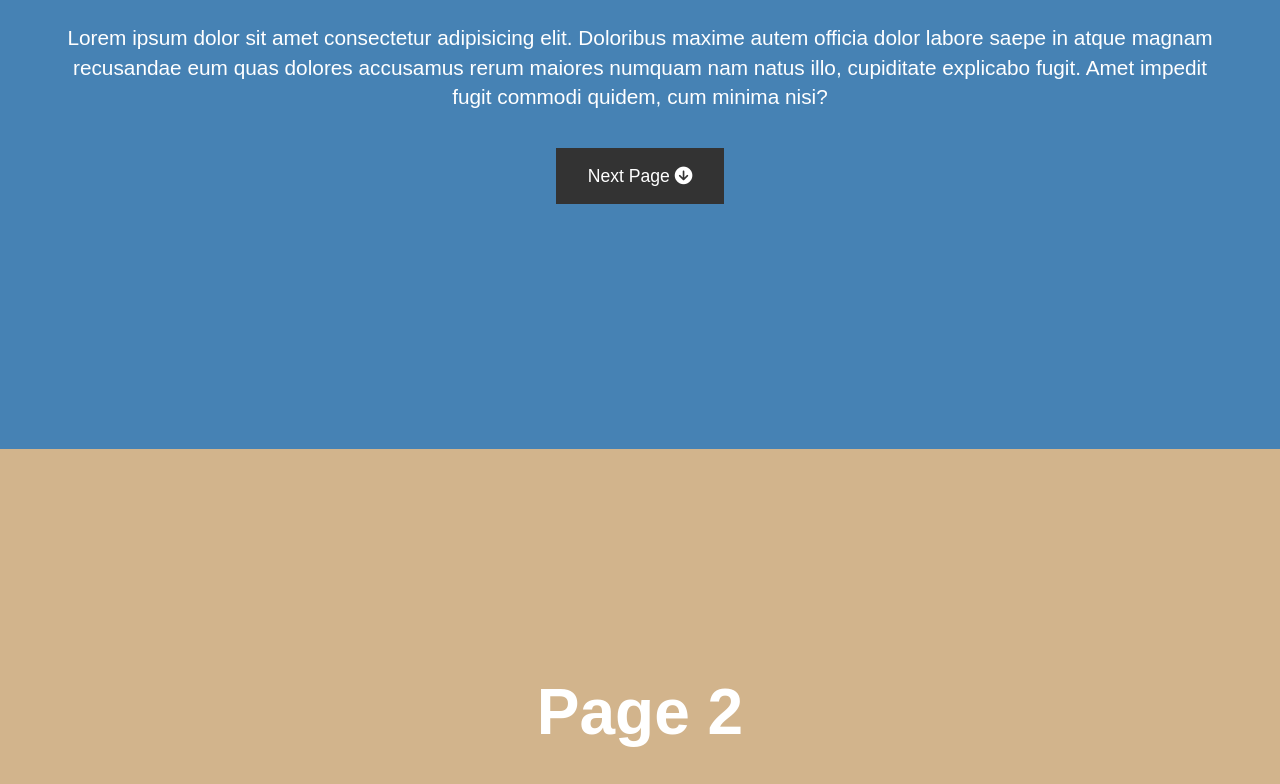
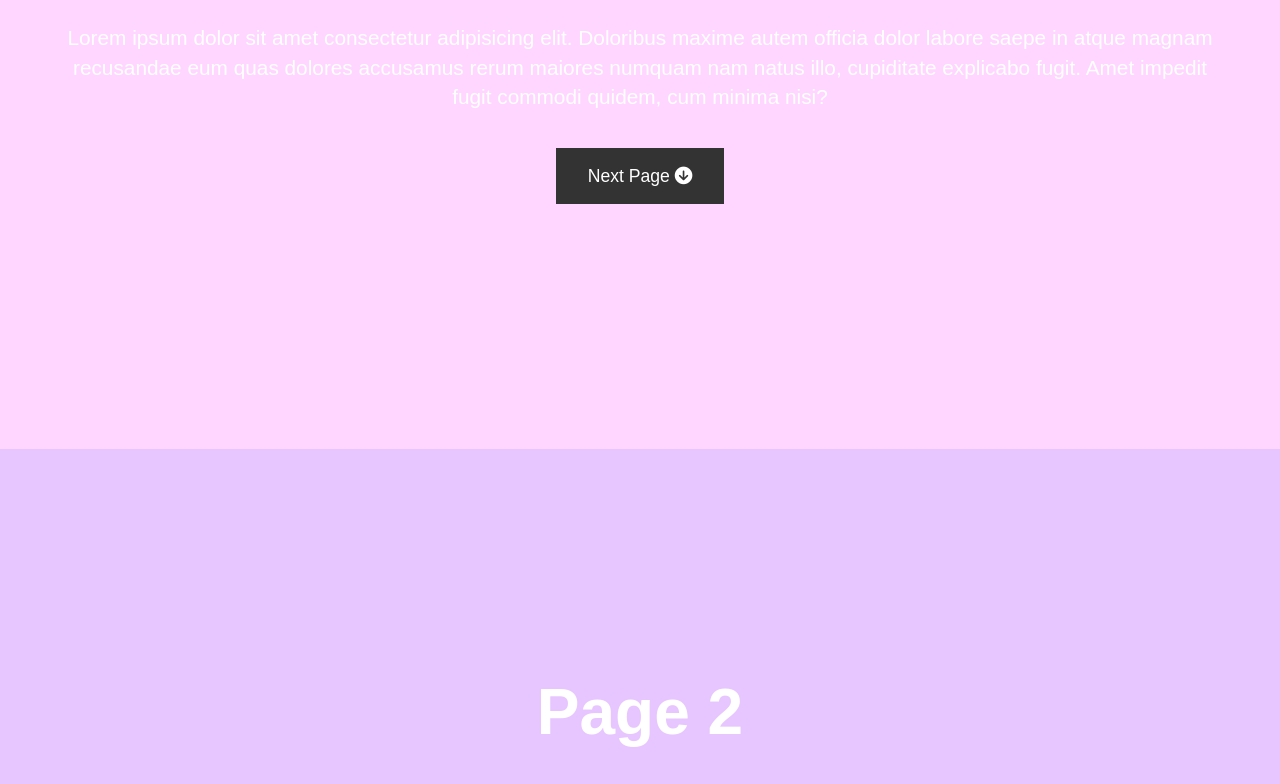
Before and after one commit to zehracelik4/Presentation-Website, a plain HTML site: page index.html in a window 1280 px wide. Shown: the part 351-1135 px from the top of the page. Drawn offline with nearby package versions, Linux system fonts and the light colour scheme.

Commit message:
changed colors

```diff
--- a/style.css
+++ b/style.css
@@ -1,8 +1,8 @@
 :root {
-    --page-1-color : steelblue;
-    --page-2-color : tan;
-    --page-3-color : teal;
-    --page-4-color : slateblue;
+    --page-1-color : #ffd6ff;
+    --page-2-color : #e7c6ff;
+    --page-3-color : #c8b6ff;
+    --page-4-color : #b8c0ff;
     --animate-speed: 1s;
 }
 
```
